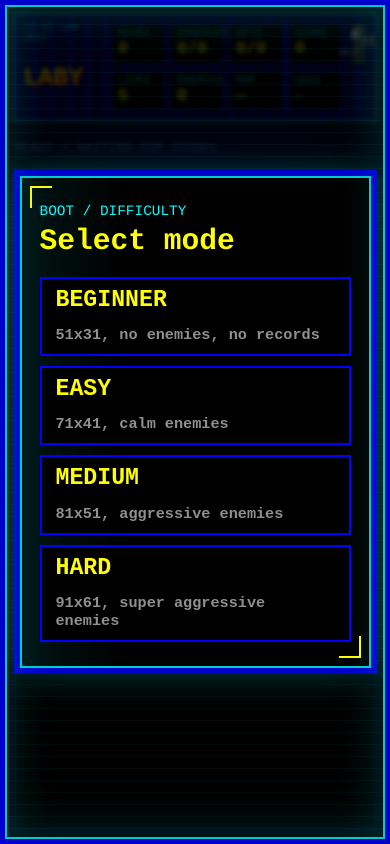
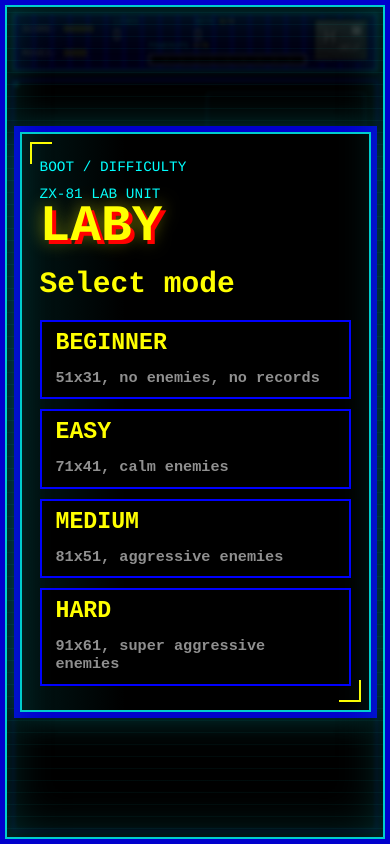
Before and after one commit to Dmitriy-Romanov/laby, a plain HTML site: page index.html in a window 390 px wide. Drawn offline with Linux system fonts and the light colour scheme; a web font is replaced by a local one.

Commit message:
Redesign HUD and title screen

```diff
--- a/index.html
+++ b/index.html
@@ -4,49 +4,31 @@
     <meta charset="UTF-8">
     <meta name="viewport" content="width=device-width, initial-scale=1.0">
     <title>LABY — Maze Game</title>
-    <link rel="stylesheet" href="style.css">
+    <link rel="stylesheet" href="style.css?v=20260609-hud2">
     <link rel="preconnect" href="https://fonts.googleapis.com">
     <link href="https://fonts.googleapis.com/css2?family=Bitcount+Prop+Single&display=swap" rel="stylesheet">
 </head>
 <body>
 <div class="app">
     <header class="header">
-        <div class="brand">
-            <span class="brand-kicker">ZX-81 LAB UNIT</span>
-            <h1 class="logo">LABY</h1>
-        </div>
-        <div class="stats">
-            <div class="stat">
-                <span class="stat-label">Moves</span>
-                <span class="stat-value" id="moves">0</span>
+        <div class="hud-main" aria-label="Game status">
+            <div class="hud-row">
+                <div class="hud-counter hud-score">Score: <span id="score">00000</span></div>
+                <div class="hud-meter hud-meter-lives">
+                    <span class="hud-meter-label">Lives</span>
+                    <div class="hud-segments" id="lives-bar" aria-label="Lives"></div>
+                </div>
+                <div class="hud-meter hud-meter-keys">
+                    <span class="hud-meter-label">Keys <span id="keys">0/0</span></span>
+                    <div class="hud-segments" id="keys-bar" aria-label="Keys"></div>
+                </div>
             </div>
-            <div class="stat">
-                <span class="stat-label">Powerups</span>
-                <span class="stat-value" id="powerups">0/0</span>
-            </div>
-            <div class="stat">
-                <span class="stat-label">Keys</span>
-                <span class="stat-value" id="keys">0/0</span>
-            </div>
-            <div class="stat">
-                <span class="stat-label">Score</span>
-                <span class="stat-value" id="score">0</span>
-            </div>
-            <div class="stat">
-                <span class="stat-label">Lives</span>
-                <span class="stat-value" id="lives">5</span>
-            </div>
-            <div class="stat">
-                <span class="stat-label">Enemies</span>
-                <span class="stat-value" id="enemies">0</span>
-            </div>
-            <div class="stat">
-                <span class="stat-label">Map</span>
-                <span class="stat-value" id="size">—</span>
-            </div>
-            <div class="stat">
-                <span class="stat-label">Seed</span>
-                <span class="stat-value stat-seed" id="seed">—</span>
+            <div class="hud-row">
+                <div class="hud-counter hud-moves">Moves: <span id="moves">0000</span></div>
+                <div class="hud-meter hud-meter-powerups">
+                    <span class="hud-meter-label">Powerups <span id="powerups">0/0</span></span>
+                    <div class="hud-segments hud-powerups-bar" id="powerups-bar" aria-label="Powerups collected"></div>
+                </div>
             </div>
         </div>
         <button class="help-hint" type="button" aria-label="H Help">
@@ -54,8 +36,6 @@
             <span class="key-fn">HELP</span>
         </button>
     </header>
-
-    <div class="effects-bar" id="effects-bar"></div>
 
     <div id="collect-popup" class="collect-popup hidden"></div>
 
@@ -75,6 +55,7 @@
                 <p>Short track: <strong id="win-short-moves">0</strong></p>
                 <p>Visited: <strong id="win-visited">0/0</strong> cells</p>
                 <p>Score: <strong id="win-score">0</strong></p>
+                <p>Seed: <strong id="win-seed">—</strong></p>
                 <div class="modal-actions">
                     <button class="btn btn-secondary" id="btn-show-short-track">Show short track</button>
                     <button class="btn btn-primary" id="btn-new-after-win">New game</button>
@@ -88,6 +69,7 @@
                 <h2>Signal lost</h2>
                 <p>Enemy contact after <strong id="death-moves">0</strong> moves</p>
                 <p>Score: <strong id="death-score">0</strong></p>
+                <p>Seed: <strong id="death-seed">—</strong></p>
                 <button class="btn btn-primary" id="btn-new-after-death">Try again</button>
             </div>
         </div>
@@ -118,6 +100,10 @@
     <div class="modal-backdrop"></div>
     <div class="modal-card difficulty-card">
         <span class="modal-code">BOOT / DIFFICULTY</span>
+        <div class="title-lockup" aria-label="LABY">
+            <span class="title-kicker">ZX-81 LAB UNIT</span>
+            <h1>LABY</h1>
+        </div>
         <h2>Select mode</h2>
         <div class="difficulty-options">
             <button class="btn btn-difficulty" data-diff="beginner">
@@ -209,6 +195,6 @@
     </div>
 </div>
 
-<script src="game.js"></script>
+<script src="game.js?v=20260609-hud2"></script>
 </body>
 </html>
--- a/style.css
+++ b/style.css
@@ -59,15 +59,16 @@ body::before {
     height: 100vh;
     width: 100vw;
     padding: 18px 24px 22px;
-    gap: 10px;
+    gap: 8px;
 }
 
 .header {
-    display: flex;
-    align-items: center;
-    justify-content: space-between;
-    gap: 18px;
-    padding: 10px 14px;
+    display: grid;
+    grid-template-columns: minmax(0, 1fr) auto;
+    align-items: stretch;
+    gap: 12px;
+    min-height: calc(var(--cell-size) * 2);
+    padding: 7px 12px;
     background:
         linear-gradient(90deg, #0000cd 0 4px, transparent 4px) 0 0 / 18px 100%,
         var(--surface-2);
@@ -80,82 +81,122 @@ body::before {
         inset 0 -2px 0 #0000cd;
 }
 
-.brand {
+.hud-main {
     display: grid;
-    gap: 2px;
-    min-width: 118px;
-}
-
-.brand-kicker {
+    grid-template-rows: 1fr 1fr;
+    gap: 4px;
+    min-width: 0;
+}
+
+.hud-row {
+    display: flex;
+    align-items: center;
+    gap: clamp(10px, 2vw, 30px);
+    min-width: 0;
+}
+
+.hud-counter {
+    flex: 0 0 auto;
+    min-width: clamp(150px, 14vw, 260px);
+    color: #cdcdcd;
+    font-size: clamp(1rem, 1.7vw, 1.45rem);
+    line-height: 1;
+    white-space: nowrap;
+    text-transform: uppercase;
+}
+
+.hud-counter span {
+    color: #ffff00;
+    text-shadow: 0 0 8px rgba(255, 255, 0, 0.45);
+}
+
+.hud-meter {
+    display: grid;
+    grid-template-columns: auto minmax(90px, 1fr);
+    align-items: center;
+    gap: 8px;
+    min-width: 0;
+}
+
+.hud-meter-lives {
+    flex: 0 1 260px;
+}
+
+.hud-meter-keys {
+    flex: 0 1 360px;
+}
+
+.hud-meter-powerups {
+    flex: 0 1 560px;
+    max-width: 560px;
+}
+
+.hud-meter-label {
     color: #00ffff;
-    font-size: 0.9rem;
+    font-size: clamp(0.95rem, 1.45vw, 1.25rem);
     line-height: 1;
     text-transform: uppercase;
-}
-
-.logo {
-    font-family: 'Bitcount Prop Single', monospace;
-    font-size: 2.55rem;
-    line-height: 0.9;
-    font-weight: 700;
+    white-space: nowrap;
+}
+
+.hud-meter-label span {
     color: #ffff00;
-    letter-spacing: 0;
-    white-space: nowrap;
-    text-shadow: 3px 3px 0 #ff0000, 0 0 16px rgba(255, 255, 0, 0.55);
-}
-
-.stats {
-    display: grid;
-    grid-template-columns: repeat(8, minmax(70px, 1fr));
-    gap: 6px;
-    align-items: center;
-    width: min(980px, 100%);
-}
-
-.stat {
-    display: grid;
+}
+
+.hud-segments {
+    height: clamp(16px, 1.55vw, 22px);
+    min-width: 0;
+    background:
+        linear-gradient(90deg, rgba(255, 255, 255, 0.16) 1px, transparent 1px) 0 0 / 10% 100%,
+        #000000;
+    border: 1px solid #cdcdcd;
+    box-shadow:
+        inset 0 0 0 1px rgba(0, 0, 255, 0.7),
+        0 0 8px rgba(0, 205, 205, 0.24);
+}
+
+.hud-segments {
+    display: flex;
     gap: 2px;
-    min-height: 50px;
-    padding: 6px 10px 7px;
+    padding: 2px;
+    width: max-content;
+    max-width: 100%;
+}
+
+.hud-cell {
+    flex: 0 0 clamp(17px, 1.55vw, 25px);
+    background: #ff0000;
+    box-shadow: inset 0 0 0 1px rgba(255, 255, 255, 0.16);
+}
+
+.hud-powerups-bar {
+    width: clamp(300px, 30vw, 420px);
+}
+
+.hud-powerups-bar .hud-cell {
+    flex: 1 1 0;
     background: #000000;
-    border: 1px solid #0000ff;
-    box-shadow: inset 0 0 0 1px rgba(0, 205, 205, 0.28);
-}
-
-.stat-label {
-    font-size: 0.88rem;
-    line-height: 1;
-    text-transform: uppercase;
-    letter-spacing: 0;
-    color: #00ffff;
-}
-
-.stat-value {
-    font-family: 'Bitcount Prop Single', monospace;
-    font-size: 1.55rem;
-    line-height: 1;
-    font-weight: 700;
-    color: #ffff00;
-    text-shadow: 0 0 8px rgba(255, 255, 0, 0.35);
-}
-
-.stat-seed {
-    font-size: 1.05rem;
-}
-
-.effects-bar {
-    display: flex;
-    align-items: center;
-    gap: 8px;
-    min-height: 34px;
-    padding: 0 2px;
-    flex-shrink: 0;
-}
-
-.effects-bar:empty::before {
-    content: 'READY > WAITING FOR SIGNAL';
-    color: var(--ink-dim);
-    font-size: 1rem;
+}
+
+.hud-powerups-bar .hud-cell.is-filled {
+    background: #ffff00;
+    box-shadow:
+        inset 0 0 0 1px rgba(255, 255, 255, 0.32),
+        0 0 6px rgba(255, 255, 0, 0.38);
+}
+
+.hud-cell.is-filled {
+    background: #ffff00;
+    box-shadow:
+        inset 0 0 0 1px rgba(255, 255, 255, 0.32),
+        0 0 6px rgba(255, 255, 0, 0.38);
+}
+
+.hud-meter-keys .hud-cell.is-filled {
+    background: #00ff00;
+    box-shadow:
+        inset 0 0 0 1px rgba(255, 255, 255, 0.28),
+        0 0 6px rgba(0, 255, 0, 0.34);
 }
 
 .collect-popup {
@@ -189,42 +230,6 @@ body::before {
     to { opacity: 0; transform: translateY(-6px); }
 }
 
-.effect-badge {
-    display: inline-flex;
-    align-items: center;
-    gap: 6px;
-    min-height: 28px;
-    padding: 4px 10px;
-    font-family: 'Bitcount Prop Single', monospace;
-    font-size: 1rem;
-    font-weight: 700;
-    letter-spacing: 0;
-    animation: effect-in 0.3s ease;
-}
-
-.effect-vision {
-    background: rgba(0, 255, 255, 0.15);
-    border: 1px solid rgba(0, 255, 255, 0.4);
-    color: #00ffff;
-}
-
-.effect-freeze {
-    background: rgba(205, 205, 205, 0.15);
-    border: 1px solid rgba(205, 205, 205, 0.4);
-    color: #cdcdcd;
-}
-
-.effect-away {
-    background: rgba(255, 140, 0, 0.15);
-    border: 1px solid rgba(255, 140, 0, 0.4);
-    color: #ff8c00;
-}
-
-@keyframes effect-in {
-    from { transform: scale(0.8); opacity: 0; }
-    to { transform: scale(1); opacity: 1; }
-}
-
 .game-area {
     flex: 1;
     position: relative;
@@ -1003,6 +1008,8 @@ body.is-paused .modal-backdrop {
     font-family: 'Bitcount Prop Single', monospace;
     position: relative;
     display: block;
+    justify-self: end;
+    flex-shrink: 0;
     width: 76px;
     height: 54px;
     padding: 0;
@@ -1019,6 +1026,32 @@ body.is-paused .modal-backdrop {
         3px 3px 0 #0000cd,
         0 0 12px rgba(0, 205, 205, 0.25);
     text-shadow: 2px 2px 0 #1b2430;
+}
+
+@media (max-width: 1380px) {
+    .header {
+        gap: 10px;
+    }
+
+    .hud-row {
+        gap: 12px;
+    }
+
+    .hud-counter {
+        min-width: 122px;
+    }
+
+    .hud-meter-lives {
+        flex-basis: 210px;
+    }
+
+    .hud-meter-keys {
+        flex-basis: 250px;
+    }
+
+    .hud-meter-powerups {
+        flex-basis: 480px;
+    }
 }
 
 .help-hint::before {
@@ -1353,6 +1386,30 @@ kbd {
     width: 90vw;
 }
 
+.title-lockup {
+    margin: 4px 0 22px;
+}
+
+.title-kicker {
+    display: block;
+    color: #00ffff;
+    font-size: 0.9rem;
+    line-height: 1;
+    text-transform: uppercase;
+}
+
+.title-lockup h1 {
+    margin: 4px 0 0;
+    color: #ffff00;
+    font-size: clamp(3.2rem, 12vw, 6.5rem);
+    line-height: 0.82;
+    font-weight: 700;
+    letter-spacing: 0;
+    text-shadow:
+        4px 4px 0 #ff0000,
+        0 0 18px rgba(255, 255, 0, 0.55);
+}
+
 .difficulty-options {
     display: flex;
     flex-direction: column;
@@ -1404,31 +1461,43 @@ kbd {
     }
     body::before { border-width: 5px; }
     .header {
+        min-height: calc(var(--cell-size) * 2);
+        grid-template-columns: minmax(0, 1fr) 54px;
         align-items: stretch;
-        gap: 10px;
-        padding: 9px;
-    }
-    .brand {
-        min-width: 78px;
-    }
-    .brand-kicker {
-        font-size: 0.64rem;
-    }
-    .logo {
-        font-size: 1.55rem;
-        text-shadow: 2px 2px 0 #ff0000;
-    }
-    .stats {
-        grid-template-columns: repeat(4, minmax(54px, 1fr));
-        gap: 5px;
-    }
-    .stat {
-        min-height: 40px;
-        padding: 5px 6px;
-    }
-    .stat-label { font-size: 0.68rem; }
-    .stat-value { font-size: 1.05rem; }
-    .stat-seed { font-size: 0.74rem; }
+        gap: 8px;
+        padding: 5px 8px;
+    }
+    .hud-main {
+        gap: 3px;
+    }
+    .hud-row {
+        display: grid;
+        grid-template-columns: minmax(76px, 0.76fr) minmax(0, 1fr);
+        gap: 5px 7px;
+    }
+    .hud-row:first-child {
+        grid-template-columns: minmax(76px, 0.76fr) minmax(74px, 0.62fr) minmax(0, 1fr);
+    }
+    .hud-counter {
+        min-width: 0;
+        font-size: 0.62rem;
+    }
+    .hud-meter {
+        grid-template-columns: 1fr;
+        gap: 2px;
+    }
+    .hud-meter-label {
+        font-size: 0.52rem;
+    }
+    .hud-segments {
+        height: 11px;
+    }
+    .hud-powerups-bar {
+        width: 100%;
+    }
+    .hud-cell {
+        flex-basis: 10px;
+    }
     .help-hint {
         width: 54px;
         height: 42px;
@@ -1453,9 +1522,6 @@ kbd {
         bottom: 6px;
         font-size: 0.52rem;
     }
-    .effects-bar:empty::before {
-        font-size: 0.82rem;
-    }
     .modal-card {
         width: 90vw;
         min-width: 0;
```
Also changed, not shown: game.js (+31 -19 lines), 1 other file.
